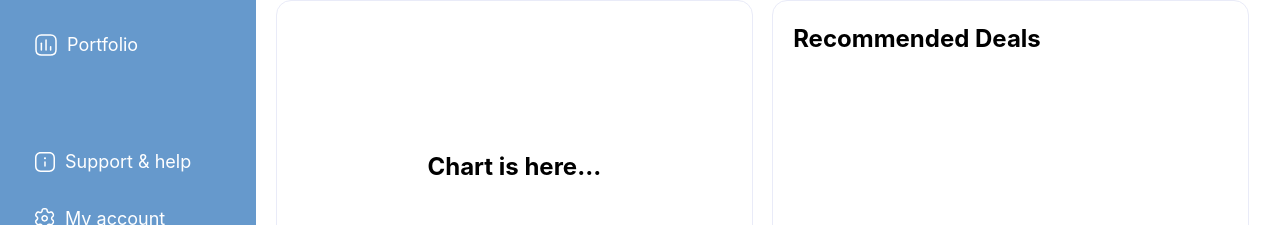
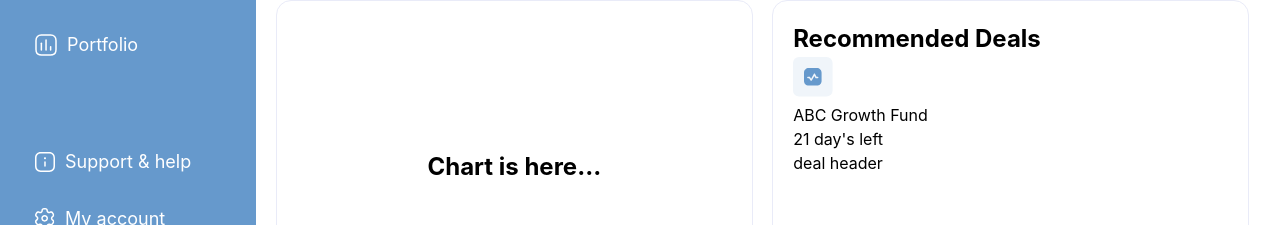
Before and after one commit to samiullah51/DealFloFinal, a React (Vite) app: page /dashboard in a window 1280 px wide. Shown: the part 456-681 px from the top of the page. Built offline with nearby package versions, Linux system fonts and the light colour scheme.

Commit message:
working on single deal

```diff
--- a/src/components/MiddleDashboard/RecommendedDeals/RecommendedDeals.jsx
+++ b/src/components/MiddleDashboard/RecommendedDeals/RecommendedDeals.jsx
@@ -1,10 +1,12 @@
 import React from "react";
 import "./RecommendedDeals.css";
+import SingleDeal from "./SingleDeal";
 function RecommendedDeals() {
   return (
     <div className="recommended__deals">
       <h2>Recommended Deals</h2>
-      {/* deals */}
+      {/*  single deal */}
+      <SingleDeal />
     </div>
   );
 }
--- /dev/null
+++ b/src/components/MiddleDashboard/RecommendedDeals/SingleDeal.jsx
@@ -0,0 +1,20 @@
+import React from "react";
+import fundicon from "../../../assets/fundicon.svg";
+function SingleDeal() {
+  return (
+    <div className="single__deal">
+      <div className="deal__header">
+        <div className="deal__header__left">
+          <img src={fundicon} alt="" />
+          <div className="deal__info">
+            <p>ABC Growth Fund</p>
+            <span>21 day's left</span>
+          </div>
+        </div>
+      </div>
+      <div className="deal__footer">deal header</div>
+    </div>
+  );
+}
+
+export default SingleDeal;
```
Also changed, not shown: src/assets/fundicon.svg (added).
